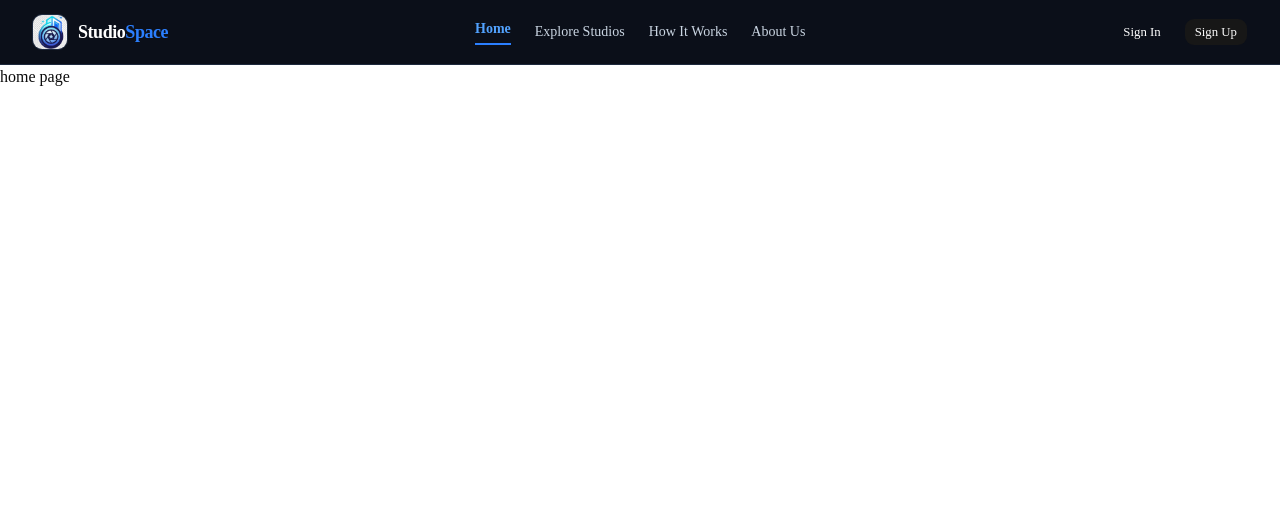
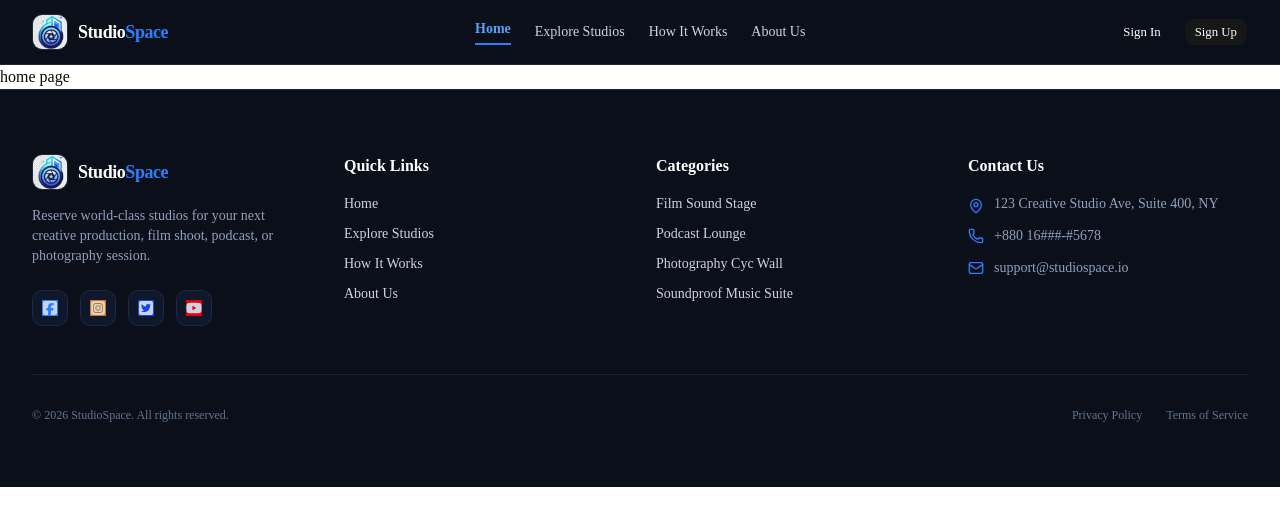
Before and after one commit to kazalbarmancode/cat-harry, a Next.js app: page / in a window 1280 px wide. Shown: the top 526 px of the page. Built offline with nearby package versions, Linux system fonts and the light colour scheme.

Commit message:
adding to footer sections

```diff
--- a/package.json
+++ b/package.json
@@ -23,6 +23,7 @@
     "react": "19.3.0",
     "react-day-picker": "^10.0.2",
     "react-dom": "19.3.0",
+    "react-icons": "^5.7.0",
     "react-resizable-panels": "^4.15.3",
     "recharts": "^3.8.0",
     "shadcn": "^4.23.0",
--- a/src/app/layout.tsx
+++ b/src/app/layout.tsx
@@ -2,6 +2,7 @@ import type { Metadata } from "next";
 import { Geist, Geist_Mono } from "next/font/google";
 import "./globals.css";
 import Navbar from "@/components/Navbar";
+import Footer from "@/components/Footer";
 
 const geistSans = Geist({
   variable: "--font-geist-sans",
@@ -28,6 +29,7 @@ export default function RootLayout({ children }: LayoutProps<"/">) {
       <body className="min-h-full flex flex-col">
         <Navbar></Navbar>
         <main>{children}</main>
+        <Footer></Footer>
       </body>
     </html>
   );
--- /dev/null
+++ b/src/components/Footer.tsx
@@ -0,0 +1,116 @@
+import Link from "next/link";
+import Image from "next/image";
+import LoGo from "../../public/Logo.png";
+import {  Mail, MapPin, Phone } from "lucide-react";
+import { FaSquareFacebook, FaSquareInstagram, FaSquareTwitter, FaYoutube } from "react-icons/fa6";
+
+
+const Footer = () => {
+    return (
+        <footer className="bg-[#0B0F19] text-slate-300 border-t border-slate-800">
+            <div className="container max-w-7xl mx-auto px-4 sm:px-6 lg:px-8 py-12 lg:py-16">
+                <div className="grid grid-cols-1 md:grid-cols-2 lg:grid-cols-4 gap-8 mb-12">
+
+                    <div className="space-y-4">
+                        <Link href="/" className="flex items-center gap-2.5">
+                            <div className="relative flex h-9 w-9 items-center justify-center rounded-lg overflow-hidden bg-slate-900 border border-slate-800">
+                                <Image
+                                    src={LoGo}
+                                    alt="StudioSpace Logo"
+                                    fill
+                                    sizes="36px"
+                                    className="object-cover"
+                                />
+                            </div>
+                            <span className="text-lg font-bold tracking-tight text-white">
+                                Studio<span className="text-blue-500">Space</span>
+                            </span>
+                        </Link>
+                        <p className="text-sm text-slate-400">
+                            Reserve world-class studios for your next creative production, film shoot, podcast, or photography session.
+                        </p>
+                        <div className="flex items-center space-x-3 pt-2">
+                            <a href="#" className="h-9 w-9 flex items-center justify-center rounded-lg bg-slate-900 border border-slate-800 hover:text-blue-400 transition-colors">
+                                <FaSquareFacebook className="bg-blue-500" />
+
+                            </a>
+                            <a href="#" className="h-9 w-9 flex items-center justify-center rounded-lg bg-slate-900 border border-slate-800 hover:text-blue-400 transition-colors">
+                                <FaSquareInstagram className="h-4 w-4 bg-amber-600" />
+                            </a>
+                            <a href="#" className="h-9 w-9 flex items-center justify-center rounded-lg bg-slate-900 border border-slate-800 hover:text-blue-400 transition-colors">
+                                <FaSquareTwitter className="h-4 w-4 bg-blue-700" />
+                            </a>
+                            <a href="#" className="h-9 w-9 flex items-center justify-center rounded-lg bg-slate-900 border border-slate-800 hover:text-blue-400 transition-colors">
+                                <FaYoutube className="h-4 w-4 bg-red-600" />
+                            </a>
+                        </div>
+                    </div>
+
+                    <div>
+                        <h3 className="text-white font-semibold text-base mb-4">Quick Links</h3>
+                        <ul className="space-y-2.5 text-sm">
+                            <li>
+                                <Link href="/" className="hover:text-blue-400 transition-colors">Home</Link>
+                            </li>
+                            <li>
+                                <Link href="/studios" className="hover:text-blue-400 transition-colors">Explore Studios</Link>
+                            </li>
+                            <li>
+                                <Link href="/how-it-works" className="hover:text-blue-400 transition-colors">How It Works</Link>
+                            </li>
+                            <li>
+                                <Link href="/about" className="hover:text-blue-400 transition-colors">About Us</Link>
+                            </li>
+                        </ul>
+                    </div>
+
+                    <div>
+                        <h3 className="text-white font-semibold text-base mb-4">Categories</h3>
+                        <ul className="space-y-2.5 text-sm">
+                            <li>
+                                <Link href="/studios?category=film" className="hover:text-blue-400 transition-colors">Film Sound Stage</Link>
+                            </li>
+                            <li>
+                                <Link href="/studios?category=podcast" className="hover:text-blue-400 transition-colors">Podcast Lounge</Link>
+                            </li>
+                            <li>
+                                <Link href="/studios?category=photo" className="hover:text-blue-400 transition-colors">Photography Cyc Wall</Link>
+                            </li>
+                            <li>
+                                <Link href="/studios`?category=music" className="hover:text-blue-400 transition-colors">Soundproof Music Suite</Link>
+                            </li>
+                        </ul>
+                    </div>
+
+                    <div>
+                        <h3 className="text-white font-semibold text-base mb-4">Contact Us</h3>
+                        <ul className="space-y-3 text-sm text-slate-400">
+                            <li className="flex items-start gap-2.5">
+                                <MapPin className="h-4 w-4 text-blue-500 mt-1 shrink-0" />
+                                <span>123 Creative Studio Ave, Suite 400, NY</span>
+                            </li>
+                            <li className="flex items-center gap-2.5">
+                                <Phone className="h-4 w-4 text-blue-500 shrink-0" />
+                                <span>+880 16###-#5678</span>
+                            </li>
+                            <li className="flex items-center gap-2.5">
+                                <Mail className="h-4 w-4 text-blue-500 shrink-0" />
+                                <span>support@studiospace.io</span>
+                            </li>
+                        </ul>
+                    </div>
+                </div>
+
+                <div className="pt-8 border-t border-slate-800/80 flex flex-col sm:flex-row items-center justify-between gap-4 text-xs text-slate-500">
+                    <p>© {new Date().getFullYear()} StudioSpace. All rights reserved.</p>
+                    <div className="flex items-center gap-6">
+                        <Link href="/privacy" className="hover:text-slate-400 transition-colors">Privacy Policy</Link>
+                        <Link href="/terms" className="hover:text-slate-400 transition-colors">Terms of Service</Link>
+                    </div>
+                </div>
+            </div>
+        </footer>
+    );
+};
+
+export default Footer;
--- a/src/components/Navbar.tsx
+++ b/src/components/Navbar.tsx
@@ -31,7 +31,6 @@ const Navbar = () => {
   return (
     <header className="sticky top-0 z-50 w-full border-b border-slate-800 bg-[#0B0F19] text-white">
       <div className="container max-w-7xl mx-auto flex h-16 items-center justify-between px-4 sm:px-6 lg:px-8">
-        {/* Brand Logo & Mobile Menu */}
         <div className="flex items-center gap-3">
           <DropdownMenu>
             <DropdownMenuTrigger
@@ -41,12 +40,12 @@ const Navbar = () => {
             </DropdownMenuTrigger>
             <DropdownMenuContent
               align="start"
-              className="w-48 mt-2 bg-[#0B0F19] border-slate-800 text-white"
+              className="w-48 mt-2 bg-[#7c7f85] border-stone-200 text-white"
             >
               {navItems.map((item) => (
                 <DropdownMenuItem
                   key={item.href}
-                  className="focus:bg-slate-800 focus:text-white"
+                  className="focus:bg-slate-400 focus:text-white"
                 >
                   <Link href={item.href} className="w-full">
                     {item.name}
@@ -72,7 +71,6 @@ const Navbar = () => {
           </Link>
         </div>
 
-        {/* Desktop Navigation Links */}
         <nav className="hidden md:flex items-center gap-6">
           {navItems.map((item) => {
             const isActive = pathname === item.href;
@@ -92,7 +90,6 @@ const Navbar = () => {
           })}
         </nav>
 
-        {/* Action Buttons: Sign In & Sign Up */}
         <div className="flex items-center gap-3">
           <Link
             href="/login"
```
Also changed, not shown: 1 other file (tests, documents, lock files or other folders).
